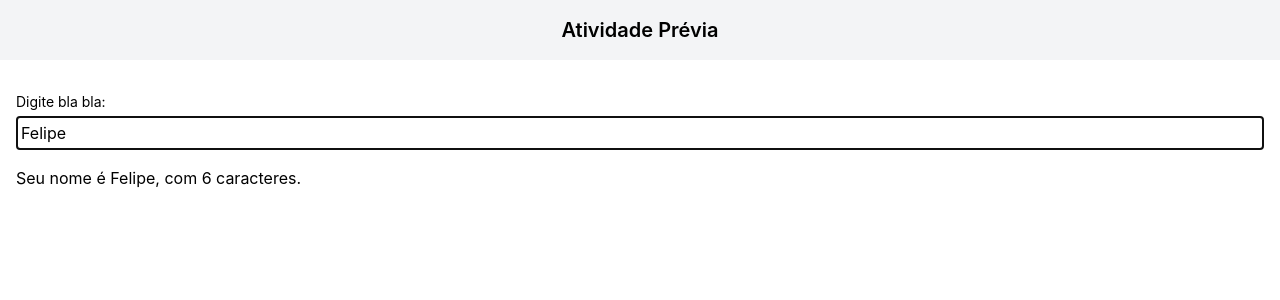
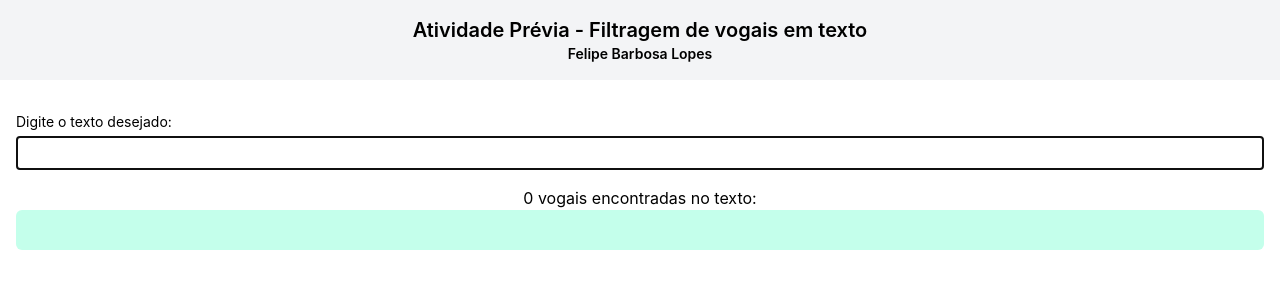
Before and after one commit to felipefllp/ajs-react, a React (Create React App) app: page / in a window 1280 px wide. Shown: the top 300 px of the page. Built offline with nearby package versions, Linux system fonts and the light colour scheme.

Commit message:
feat: filtragem de vogais

```diff
--- a/src/App.js
+++ b/src/App.js
@@ -5,31 +5,31 @@ import TextInput from './components/TextInput';
 
 export default function App() {
 
-  const [name, setName] = useState('Felipe');
-  useEffect(() => {
-    document.title = name
-    // return () => {
-    //   cleanup
-    // }
-  }, [name])
+  const [name, setName] = useState('');
+
+  const [vowels, setVowels] = useState('');
 
   function handleNameChange(newName) {
     setName(newName)
+    setVowels(newName.match(/[aeiou]/gi))
   }
 
   return (
     <>
-      <Header>Atividade Prévia</Header>
+      <Header>Atividade Prévia - Filtragem de vogais em texto</Header>
       <Main>
         <TextInput
-          labelDescription="Digite bla bla:"
+          labelDescription="Digite o texto desejado:"
           inputValue={name}
           onInputChange={handleNameChange}
         />
 
-        <p>
-          Seu nome é {name}, com {name.length} caracteres.
+        <p className="text-center">
+          {vowels && vowels.length ? vowels.length : 0} vogais encontradas no texto:
         </p>
+        <div className="vowels-box">
+          {vowels}
+        </div>
       </Main>
     </>
   );
--- a/src/components/Header.js
+++ b/src/components/Header.js
@@ -5,6 +5,9 @@ export default function Header({children}) {
       <h1 className="text-center font-semibold text-xl">
         {children}
       </h1>
+      <h3 className="text-center font-semibold text-sm">
+        Felipe Barbosa Lopes
+      </h3>
     </div>
   </header>
   );
--- a/src/index.css
+++ b/src/index.css
@@ -18,3 +18,11 @@ code {
   font-family: 'JetBrains Mono', source-code-pro, Menlo, Monaco, Consolas,
     'Courier New', monospace;
 }
+
+.vowels-box {
+  background-color: #c4ffeb;
+  padding: 4px 8px;
+  border-radius: 6px;
+  min-height: 40px;
+  word-wrap: break-word;
+}
```
